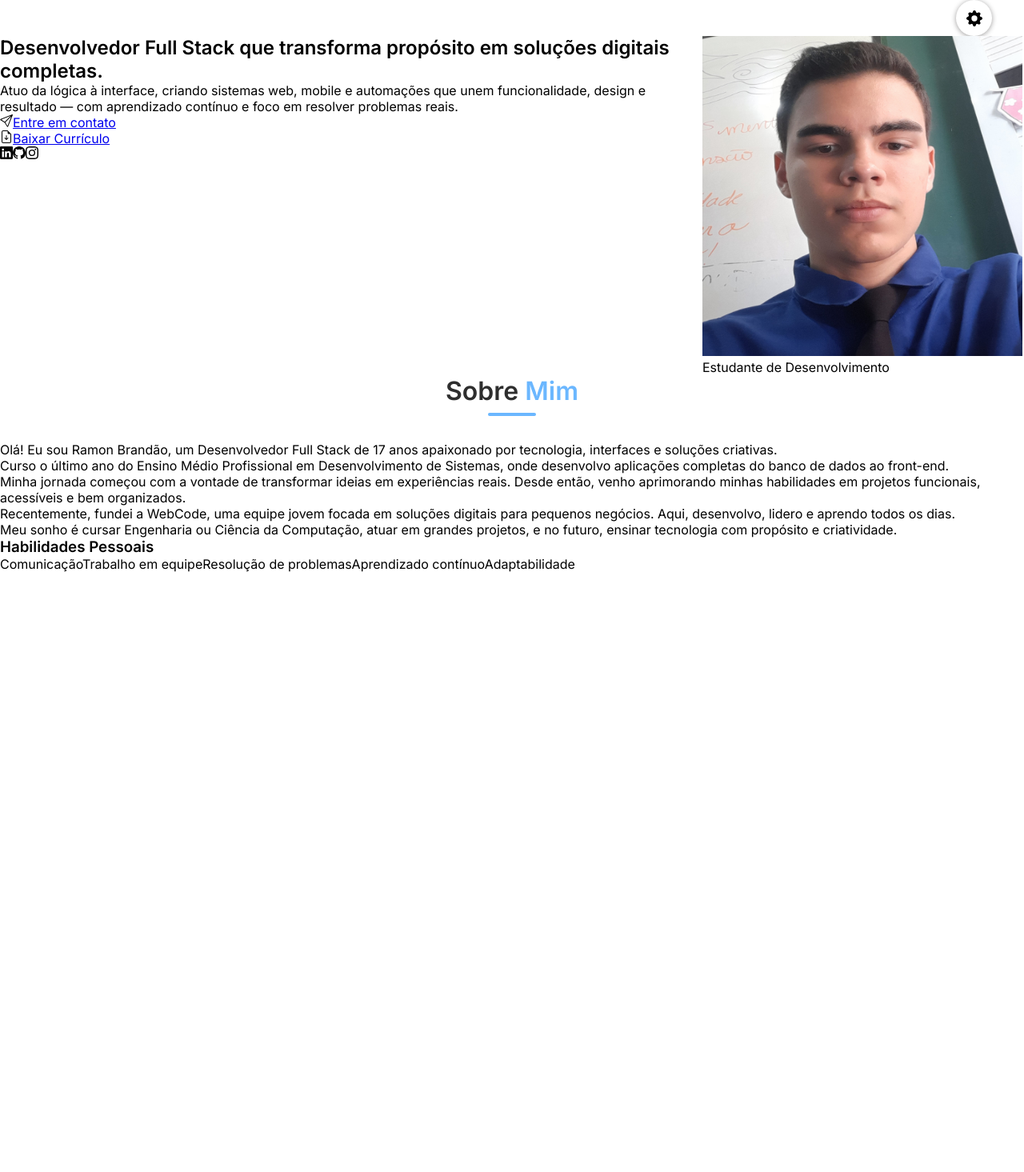
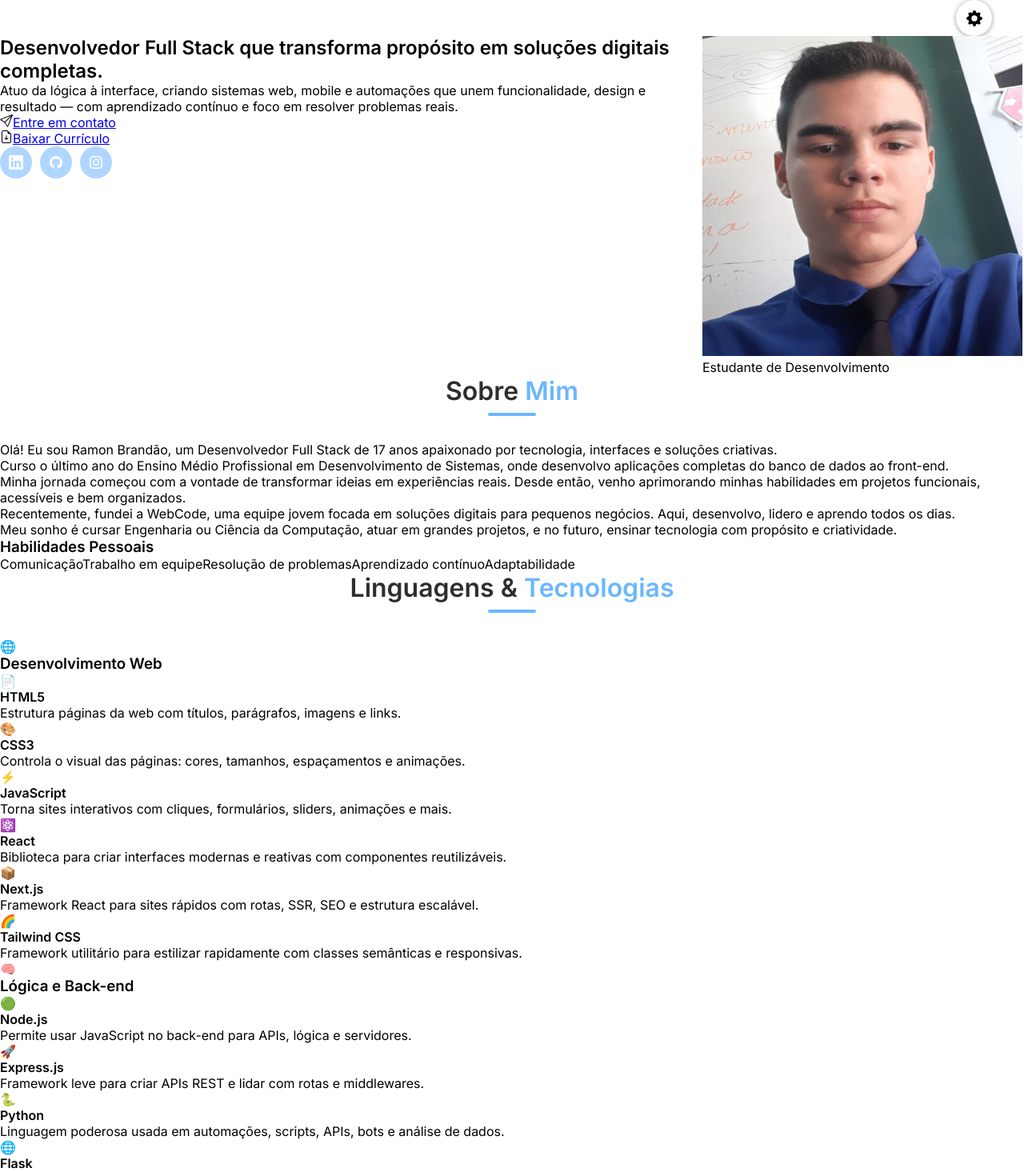
Before and after one commit to Ramon-24/Ramon_brandao, a Next.js app in the folder portifolio-ramon_brandao/: page / in a window 1280 px wide. Shown: the part 30-1495 px from the top of the page at 80% size. Before the commit the page ends 800 px from the top, so only its background shows below. Built offline with nearby package versions, Linux system fonts and the light colour scheme.

Commit message:
Iniciei a aba Linguagens

```diff
--- a/portifolio-ramon_brandao/src/app/Components/Config.css
+++ b/portifolio-ramon_brandao/src/app/Components/Config.css
@@ -323,3 +323,236 @@ body {
   background-color: var(--cor-secundaria, #00aaff);
   border-radius: 2px;
 }
+
+
+
+
+
+
+
+
+
+
+
+
+
+
+
+
+
+
+
+
+
+
+
+
+
+
+
+
+
+
+
+
+
+
+
+
+
+
+
+
+
+
+
+
+
+
+
+
+
+
+
+
+
+
+
+
+
+
+
+
+
+
+
+
+
+
+
+
+
+
+
+
+
+
+
+
+
+
+
+
+
+
+
+
+
+
+
+
+
+
+
+
+.icone-circulo {
+  text-decoration: none;
+  display: flex;
+  align-items: center;
+  justify-content: center;
+  width: 40px;
+  height: 40px;
+  border-radius: 50%;
+  background-color: var(--cor-destaque);
+  color: white;
+  transition: all 0.3s ease;
+}
+
+/* Exemplo com temas ou paletas */
+.paleta-vermelha .icone-circulo {
+  background-color: #e63946;
+}
+
+.paleta-azul .icone-circulo {
+  background-color: #1d3557;
+}
+
+.tema-claro .icone-circulo {
+  box-shadow: 0 0 4px rgba(0, 0, 0, 0.1);
+}
+
+.tema-escuro .icone-circulo {
+  box-shadow: 0 0 4px rgba(255, 255, 255, 0.1);
+}
+
+
+
+
+
+
+
+
+
+
+
+
+
+
+
+
+
+
+
+
+
+
+
+
+
+
+
+
+
+
+
+
+
+
+
+
+
+
+
+
+
+
+
+
+
+
+
+
+
+
+
+
+
+/* .grupo-card {
+  background: var(--card-bg, #fff);
+  padding: 1.5rem;
+  border-radius: 1rem;
+  box-shadow: 0 4px 10px rgba(0,0,0,0.08);
+  margin-bottom: 2rem;
+}
+
+.grupo-header {
+  display: flex;
+  align-items: center;
+  gap: 0.8rem;
+  margin-bottom: 1.2rem;
+}
+
+.grupo-icon {
+  font-size: 1.8rem;
+}
+
+.grupo-itens {
+  display: flex;
+  flex-wrap: wrap;
+  gap: 1rem;
+}
+
+.item-card {
+  background: var(--mini-card-bg, #f9f9f9);
+  padding: 1rem;
+  border-radius: 0.8rem;
+  flex: 1 1 280px;
+  max-width: 300px;
+  transition: transform 0.2s;
+  box-shadow: 0 2px 6px rgba(0,0,0,0.05);
+}
+
+.item-card:hover {
+  transform: translateY(-4px);
+}
+
+.item-header {
+  display: flex;
+  align-items: center;
+  gap: 0.6rem;
+  margin-bottom: 0.5rem;
+}
+
+.item-icon {
+  font-size: 1.5rem;
+}
+
+.item-nome {
+  font-size: 1.1rem;
+  font-weight: 600;
+}
+
+.item-descricao {
+  font-size: 0.95rem;
+  color: #555;
+} */
--- /dev/null
+++ b/portifolio-ramon_brandao/src/app/Components/GruposDestaque.js
@@ -0,0 +1,24 @@
+"use client";
+import "./Config.css";
+import { ItensDescricao } from "./ItensDescricao";
+
+export function GruposDestaque({ icone, titulo, itens }) {
+  return (
+    <div className="grupo-card">
+      <div className="grupo-header">
+        <div className="grupo-icon">{icone}</div>
+        <h3>{titulo}</h3>
+      </div>
+      <div className="grupo-itens">
+        {itens.map((item, idx) => (
+          <ItensDescricao
+            key={idx}
+            icone={item.icone}
+            nome={item.ref.nome}
+            descricao={item.ref.descricao}
+          />
+        ))}
+      </div>
+    </div>
+  );
+}
--- a/portifolio-ramon_brandao/src/app/Components/Icons.js
+++ b/portifolio-ramon_brandao/src/app/Components/Icons.js
@@ -1,44 +1,35 @@
+
 "use client";
 import { useConfig } from "./ConfigText";
 import { Textos } from "./Textos";
 import { useEffect, useState } from "react";
 
 export function Icons() {
-    // const { config } = useConfig();
-    // const [t, setT] = useState(null);
-
-    // useEffect(() => {
-    //     if (config?.idioma) {
-    //         setT(Textos[config.idioma]?.hero);
-    //     }
-    // }, [config?.idioma]);
-
-    // useEffect(() => {
-    //     const handleStorage = () => {
-    //         const configSalva = JSON.parse(localStorage.getItem('configuracoes'));
-    //         if (configSalva?.idioma) {
-    //             setT(Textos[configSalva.idioma]?.hero);
-    //         }
-    //     };
-
-    //     window.addEventListener('storage', handleStorage);
-    //     return () => window.removeEventListener('storage', handleStorage);
-    // }, []);
-
-    // if (!t) return null;
 
     return (
-        <div className="icons">
-            <svg xmlns="http://www.w3.org/2000/svg" width="16" height="16" fill="currentColor" className="bi bi-linkedin" viewBox="0 0 16 16">
+        <div className="icons"
+            style={{
+                display: "flex",
+                flexDirection: "row",
+                gap: "10px",
+            }}>
+            <div className="icone-circulo">
+                <svg xmlns="http://www.w3.org/2000/svg" width="18" height="18" fill="currentColor" className="fab fa-linkedin-in" viewBox="0 0 16 16">
                     <path d="M0 1.146C0 .513.526 0 1.175 0h13.65C15.474 0 16 .513 16 1.146v13.708c0 .633-.526 1.146-1.175 1.146H1.175C.526 16 0 15.487 0 14.854zm4.943 12.248V6.169H2.542v7.225zm-1.2-8.212c.837 0 1.358-.554 1.358-1.248-.015-.709-.52-1.248-1.342-1.248S2.4 3.226 2.4 3.934c0 .694.521 1.248 1.327 1.248zm4.908 8.212V9.359c0-.216.016-.432.08-.586.173-.431.568-.878 1.232-.878.869 0 1.216.662 1.216 1.634v3.865h2.401V9.25c0-2.22-1.184-3.252-2.764-3.252-1.274 0-1.845.7-2.165 1.193v.025h-.016l.016-.025V6.169h-2.4c.03.678 0 7.225 0 7.225z" />
                 </svg>
+            </div>
+            <div className="icone-circulo">
                 <svg xmlns="http://www.w3.org/2000/svg" width="16" height="16" fill="currentColor" className="bi bi-github" viewBox="0 0 16 16">
                     <path d="M8 0C3.58 0 0 3.58 0 8c0 3.54 2.29 6.53 5.47 7.59.4.07.55-.17.55-.38 0-.19-.01-.82-.01-1.49-2.01.37-2.53-.49-2.69-.94-.09-.23-.48-.94-.82-1.13-.28-.15-.68-.52-.01-.53.63-.01 1.08.58 1.23.82.72 1.21 1.87.87 2.33.66.07-.52.28-.87.51-1.07-1.78-.2-3.64-.89-3.64-3.95 0-.87.31-1.59.82-2.15-.08-.2-.36-1.02.08-2.12 0 0 .67-.21 2.2.82.64-.18 1.32-.27 2-.27s1.36.09 2 .27c1.53-1.04 2.2-.82 2.2-.82.44 1.1.16 1.92.08 2.12.51.56.82 1.27.82 2.15 0 3.07-1.87 3.75-3.65 3.95.29.25.54.73.54 1.48 0 1.07-.01 1.93-.01 2.2 0 .21.15.46.55.38A8.01 8.01 0 0 0 16 8c0-4.42-3.58-8-8-8" />
                 </svg>
+            </div>
+            <div className="icone-circulo">
                 <svg xmlns="http://www.w3.org/2000/svg" width="16" height="16" fill="currentColor" className="bi bi-instagram" viewBox="0 0 16 16">
                     <path d="M8 0C5.829 0 5.556.01 4.703.048 3.85.088 3.269.222 2.76.42a3.9 3.9 0 0 0-1.417.923A3.9 3.9 0 0 0 .42 2.76C.222 3.268.087 3.85.048 4.7.01 5.555 0 5.827 0 8.001c0 2.172.01 2.444.048 3.297.04.852.174 1.433.372 1.942.205.526.478.972.923 1.417.444.445.89.719 1.416.923.51.198 1.09.333 1.942.372C5.555 15.99 5.827 16 8 16s2.444-.01 3.298-.048c.851-.04 1.434-.174 1.943-.372a3.9 3.9 0 0 0 1.416-.923c.445-.445.718-.891.923-1.417.197-.509.332-1.09.372-1.942C15.99 10.445 16 10.173 16 8s-.01-2.445-.048-3.299c-.04-.851-.175-1.433-.372-1.941a3.9 3.9 0 0 0-.923-1.417A3.9 3.9 0 0 0 13.24.42c-.51-.198-1.092-.333-1.943-.372C10.443.01 10.172 0 7.998 0zm-.717 1.442h.718c2.136 0 2.389.007 3.232.046.78.035 1.204.166 1.486.275.373.145.64.319.92.599s.453.546.598.92c.11.281.24.705.275 1.485.039.843.047 1.096.047 3.231s-.008 2.389-.047 3.232c-.035.78-.166 1.203-.275 1.485a2.5 2.5 0 0 1-.599.919c-.28.28-.546.453-.92.598-.28.11-.704.24-1.485.276-.843.038-1.096.047-3.232.047s-2.39-.009-3.233-.047c-.78-.036-1.203-.166-1.485-.276a2.5 2.5 0 0 1-.92-.598 2.5 2.5 0 0 1-.6-.92c-.109-.281-.24-.705-.275-1.485-.038-.843-.046-1.096-.046-3.233s.008-2.388.046-3.231c.036-.78.166-1.204.276-1.486.145-.373.319-.64.599-.92s.546-.453.92-.598c.282-.11.705-.24 1.485-.276.738-.034 1.024-.044 2.515-.045zm4.988 1.328a.96.96 0 1 0 0 1.92.96.96 0 0 0 0-1.92m-4.27 1.122a4.109 4.109 0 1 0 0 8.217 4.109 4.109 0 0 0 0-8.217m0 1.441a2.667 2.667 0 1 1 0 5.334 2.667 2.667 0 0 1 0-5.334" />
                 </svg>
             </div>
+        </div>
 
     );
+
 }
--- /dev/null
+++ b/portifolio-ramon_brandao/src/app/Components/ItensDescricao.js
@@ -0,0 +1,14 @@
+"use client";
+import "./Config.css";
+
+export function ItensDescricao({ icone, nome, descricao }) {
+  return (
+    <div className="item-card">
+      <div className="item-header">
+        <div className="item-icon">{icone}</div>
+        <h4 className="item-nome">{nome}</h4>
+      </div>
+      <p className="item-descricao">{descricao}</p>
+    </div>
+  );
+}
--- /dev/null
+++ b/portifolio-ramon_brandao/src/app/Components/Linguagens.js
@@ -0,0 +1,64 @@
+"use client";
+import React, { useEffect, useState } from "react";
+import { useConfig } from "./ConfigText";
+import { Textos } from "./Textos";
+import { TituloSecao } from "./TituloSecao";
+import { GruposDestaque } from "./GruposDestaque";
+
+export function Linguagens() {
+  const { config } = useConfig();
+  const [t, setT] = useState(null);
+
+  useEffect(() => {
+    if (config?.idioma) {
+      setT(Textos[config.idioma]?.tecnologias);
+    }
+  }, [config?.idioma]);
+
+  useEffect(() => {
+    const handleStorage = () => {
+      const configSalva = JSON.parse(localStorage.getItem("configuracoes"));
+      if (configSalva?.idioma) {
+        setT(Textos[configSalva.idioma]?.tecnologias);
+      }
+    };
+
+    window.addEventListener("storage", handleStorage);
+    return () => window.removeEventListener("storage", handleStorage);
+  }, []);
+
+  if (!t) return null;
+
+  return (
+    <section className="linguagens" id="linguagens">
+      <TituloSecao texto={t.titulo} />
+      <div className="linguagens-grid">
+        <GruposDestaque
+          icone="🌐"
+          titulo={t.grupos.desenvolvimentoWeb.titulo}
+          itens={[
+            { icone: "📄", ref: t.grupos.desenvolvimentoWeb.itens[0] },
+            { icone: "🎨", ref: t.grupos.desenvolvimentoWeb.itens[1] },
+            { icone: "⚡", ref: t.grupos.desenvolvimentoWeb.itens[2] },
+            { icone: "⚛️", ref: t.grupos.desenvolvimentoWeb.itens[3] },
+            { icone: "📦", ref: t.grupos.desenvolvimentoWeb.itens[4] },
+            { icone: "🌈", ref: t.grupos.desenvolvimentoWeb.itens[5] },
+          ]}
+        />
+
+        <GruposDestaque
+          icone="🧠"
+          titulo={t.grupos.logicaBackend.titulo}
+          itens={[
+            { icone: "🟢", ref: t.grupos.logicaBackend.itens[0] },
+            { icone: "🚀", ref: t.grupos.logicaBackend.itens[1] },
+            { icone: "🐍", ref: t.grupos.logicaBackend.itens[2] },
+            { icone: "🌐", ref: t.grupos.logicaBackend.itens[3] },
+          ]}
+        />
+
+        {/* Continue com os outros grupos do mesmo jeito... */}
+      </div>
+    </section>
+  );
+}
--- a/portifolio-ramon_brandao/src/app/page.js
+++ b/portifolio-ramon_brandao/src/app/page.js
@@ -2,7 +2,8 @@ import { Config } from "./Components/Config.js";
 import { Textos } from "../app/Components/Textos.js";
 import { useConfig } from "../app/Components/ConfigText.js";
 import { Hero } from "../app/Components/Hero.js";
-import { Sobre } from "../app/Components/Sobre.js"
+import { Sobre } from "../app/Components/Sobre.js";
+import { Linguagens } from "../app/Components/Linguagens.js";
 
 export default function Home() {
   return (
@@ -10,6 +11,7 @@ export default function Home() {
       <Config />
       <Hero />
       <Sobre/>
+      <Linguagens/>
     </>
   );
 }
```
Lines whose indentation alone changed are shown as unchanged.
